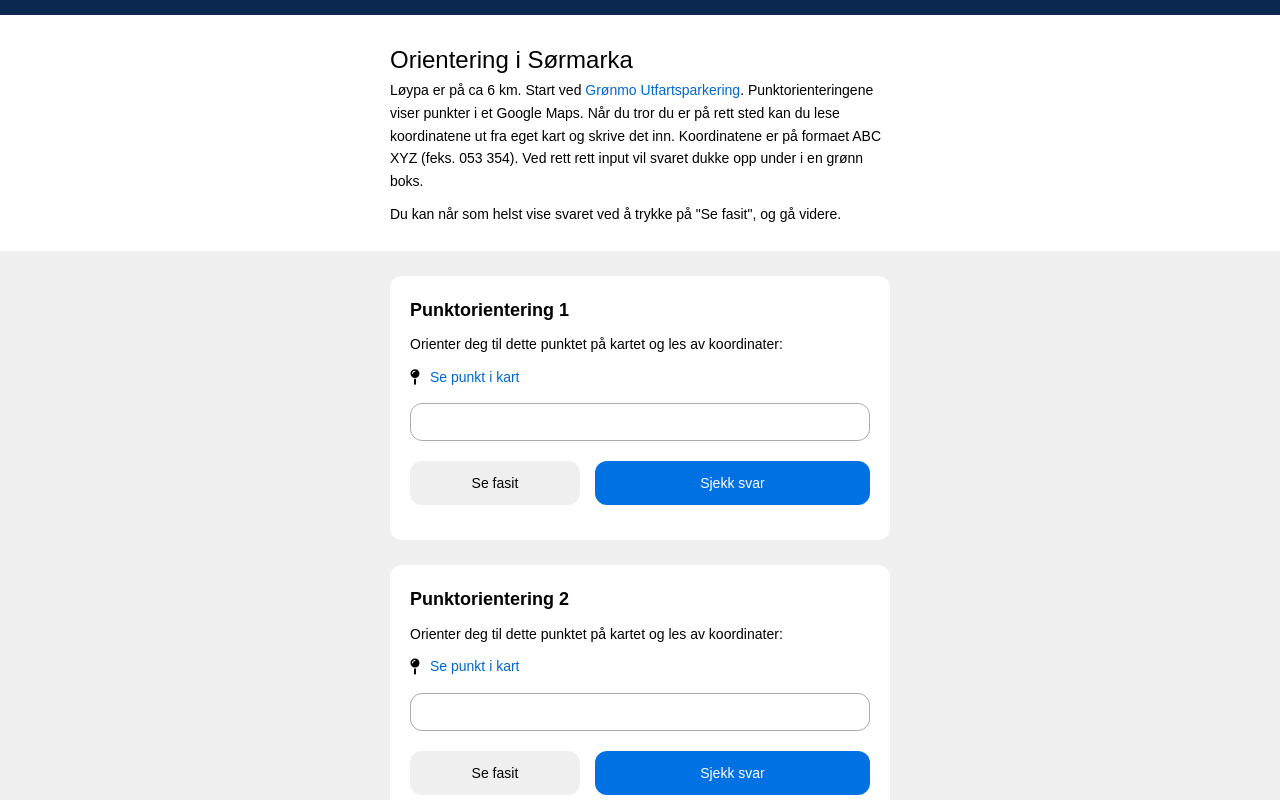
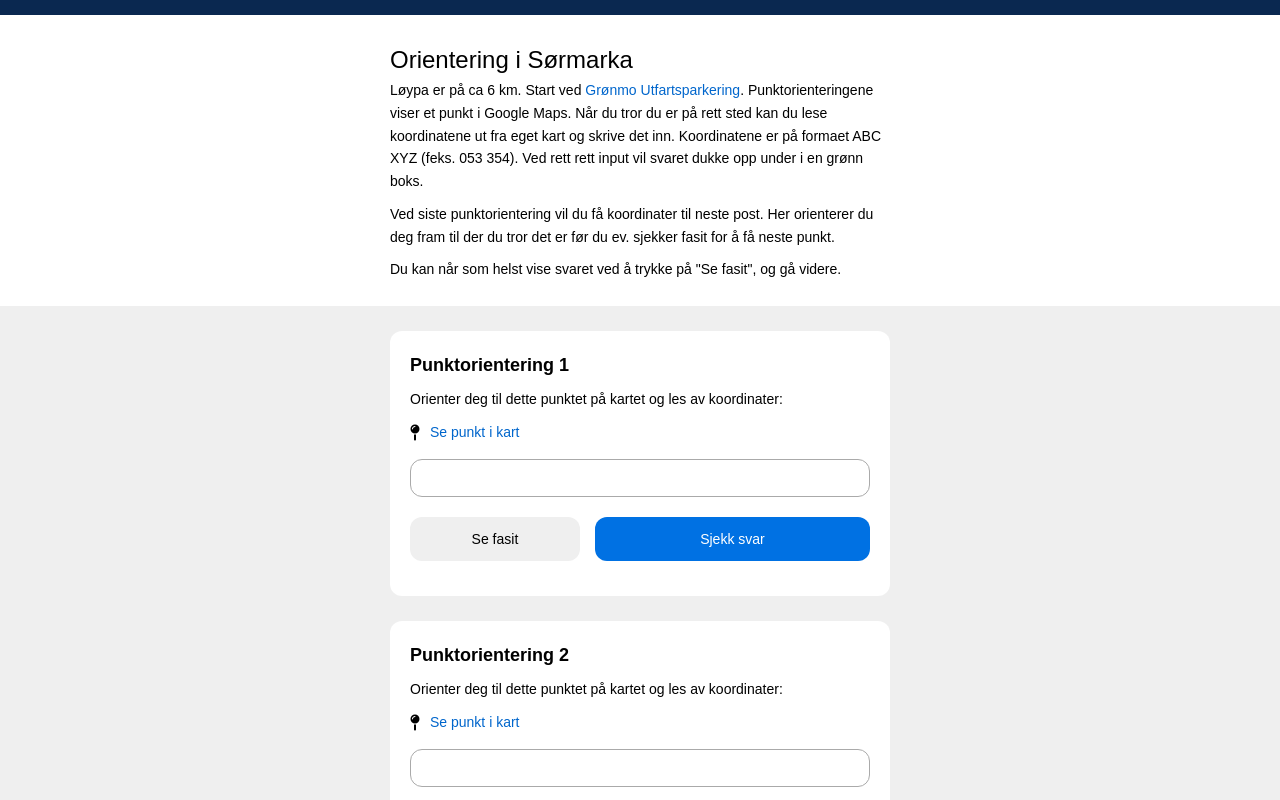
Before and after one commit to tmn/nrh-orientering, a React (Create React App) app: page / in a window 1280 px wide. Shown: the top 800 px of the page. Built offline with nearby package versions, Linux system fonts and the light colour scheme.

Commit message:
Update task description

```diff
--- a/src/App.js
+++ b/src/App.js
@@ -253,10 +253,16 @@ function App() {
             <a href="https://maps.app.goo.gl/8HXtiaBZogD6uqfu9">
               Grønmo Utfartsparkering
             </a>
-            . Punktorienteringene viser punkter i et Google Maps. Når du tror du
+            . Punktorienteringene viser et punkt i Google Maps. Når du tror du
             er på rett sted kan du lese koordinatene ut fra eget kart og skrive
             det inn. Koordinatene er på formaet ABC XYZ (feks. 053 354). Ved
             rett rett input vil svaret dukke opp under i en grønn boks.
+          </p>
+
+          <p>
+            Ved siste punktorientering vil du få koordinater til neste post. Her
+            orienterer du deg fram til der du tror det er før du ev. sjekker
+            fasit for å få neste punkt.
           </p>
 
           <p>
```
